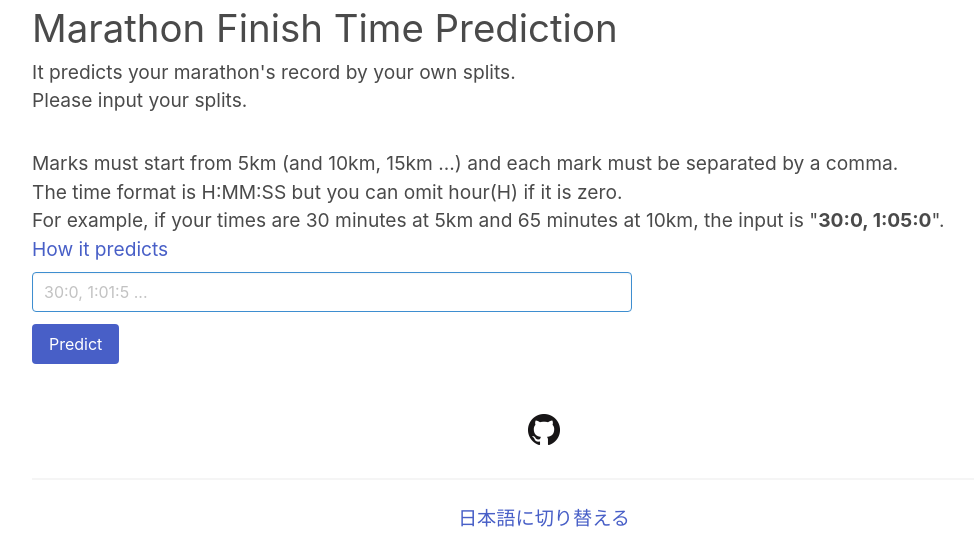
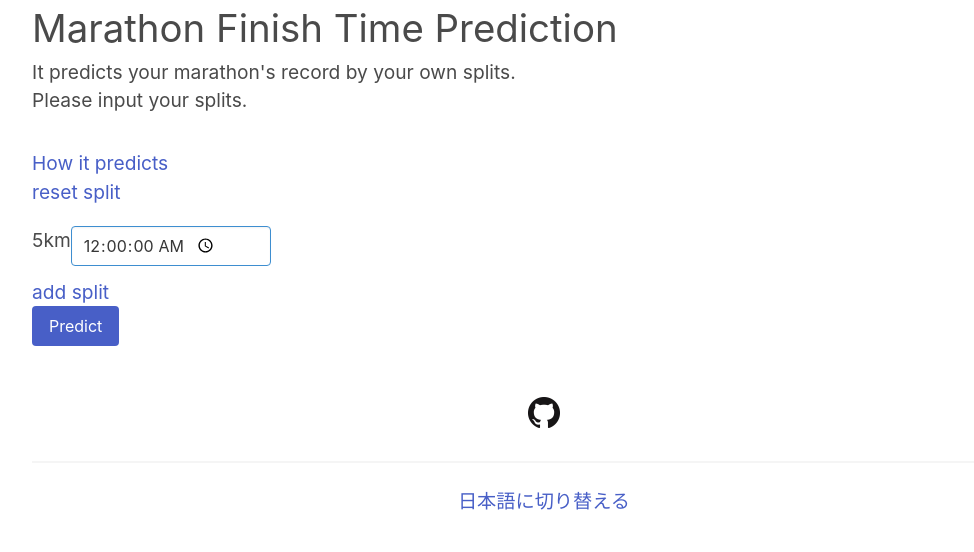
Before and after one commit to europeanplaice/marathon-finish-time-prediction-web-app, a Python web app: template templates/index.html in a window 1280 px wide. Shown: the top 552 px of the page, without its empty margins (96-1070 px from the left). Run offline with Jinja, Linux system fonts and the light colour scheme; the template is opened without the code that fills it, so the values that code supplies are empty.

Commit message:
Change form

```diff
--- a/static/css/style.css
+++ b/static/css/style.css
@@ -48,6 +48,15 @@
     font-size: 1.8em;
   }
 
+  .distances{
+    margin-top: 1em;
+    display: flex;
+  }
+
+  .splits{
+    max-width: 200px;
+  }
+
   h1 {
     font-size: 2em;
   }
--- a/templates/index.html
+++ b/templates/index.html
@@ -12,6 +12,124 @@
     gtag('js', new Date());
 
     gtag('config', 'G-LVCKJQ30LZ');
+  </script>
+  <script>
+    let gather_time = () => {
+      let query = "";
+      document.querySelectorAll(".splits").forEach((e) => {
+        query = query.concat(e.value, ",");
+        sessionStorage.setItem(e.getAttribute("id"), e.value);
+      })
+      let elem = document.querySelector("#record");
+      elem.value = query;
+      return query
+    }
+
+    let initial_set = () => {
+      let ar = ["5km", "10km", "15km", "20km", "half", "25km", "30km", "35km", "40km"];
+      for (let i in ar) {
+        if (sessionStorage.getItem(ar[i]) != null) {
+          if (document.getElementById(ar[i])){
+            document.getElementById(ar[i]).value = sessionStorage.getItem(ar[i])
+          } else {
+            create_element(sessionStorage.getItem(ar[i]), ar[i])
+            sessionStorage.setItem("distance", ar[i])
+          }
+        }
+      }
+
+      // for (var i = 0; i < sessionStorage.length; i++){
+      //   if (sessionStorage.key(i) != "distance") {
+      //     create_element(sessionStorage.getItem(sessionStorage.key(i)), sessionStorage.key(i))
+      //   }
+      //   sessionStorage.getItem(sessionStorage.key(i));
+      // }
+    }
+
+    let reset = () => {
+      sessionStorage.clear();
+      location.reload()
+    }
+
+    let create_element = (lasttime, newdistance) => {
+      let newDiv = document.createElement("div");
+      newDiv.setAttribute("class", "distances");
+      let newLabel = document.createElement("label");
+      let newInput = document.createElement("input");
+      newLabel.textContent = newdistance;
+      newLabel.setAttribute("for", newdistance);
+      // let lasttime = document.getElementById(lastdistance).value;
+      newInput.setAttribute("type", "time");
+      newInput.setAttribute("step", "1");
+      newInput.setAttribute("min", lasttime);
+      newInput.setAttribute("value", lasttime);
+      newInput.setAttribute("class", "input is-info splits");
+      newInput.setAttribute("id", newdistance);
+      newDiv.appendChild(newLabel);
+      newDiv.appendChild(newInput);
+      let parent = document.querySelector(".field")
+      parent.appendChild(newDiv)
+      document.querySelectorAll(".splits").forEach((e) => {
+        e.addEventListener("change", gather_time, false);
+      })
+    }
+
+    window.onload = () => {
+      sessionStorage.setItem('distance', '5km');
+      let elem = document.querySelector("#add_split");
+      elem.addEventListener("click", () => {
+        if (sessionStorage.getItem("distance") == "5km") {
+          create_element(document.getElementById("5km").value, "10km");
+          sessionStorage.setItem('distance', '10km');
+          return
+        };
+        if (sessionStorage.getItem("distance") == "10km") {
+          create_element(document.getElementById("10km").value, "15km");
+          sessionStorage.setItem('distance', '15km');
+          return
+        };
+        if (sessionStorage.getItem("distance") == "15km") {
+          create_element(document.getElementById("15km").value, "20km");
+          sessionStorage.setItem('distance', '20km');
+          return
+        };
+        if (sessionStorage.getItem("distance") == "20km") {
+          create_element(document.getElementById("20km").value, "half");
+          sessionStorage.setItem('distance', 'half');
+          return
+        };
+        if (sessionStorage.getItem("distance") == "half") {
+          create_element(document.getElementById("half").value, "25km");
+          sessionStorage.setItem('distance', '25km');
+          return
+        };
+        if (sessionStorage.getItem("distance") == "25km") {
+          create_element(document.getElementById("25km").value, "30km");
+          sessionStorage.setItem('distance', '30km');
+          return
+        };
+        if (sessionStorage.getItem("distance") == "30km") {
+          create_element(document.getElementById("30km").value, "35km");
+          sessionStorage.setItem('distance', '35km');
+          return
+        };
+        if (sessionStorage.getItem("distance") == "35km") {
+          create_element(document.getElementById("35km").value, "40km");
+          sessionStorage.setItem('distance', '40km');
+          return
+        };
+
+      })
+
+      initial_set()
+      document.querySelectorAll(".splits").forEach((e) => {
+        e.addEventListener("change", gather_time, false);
+      })
+      let reset_button = document.querySelector("#reset");
+      reset_button.addEventListener("click", () => {
+        reset()
+      })
+    }
   </script>
   <title>{% block title %}Marathon Finish Time Prediction{% endblock %}</title>
   <meta name="description" content="{% block description %}Marathon Finish Time Prediction predicts your marathon's record by splits using Machine Learning. It gives not only a prediction time but also a range of possible time.{% endblock %}">
@@ -32,12 +150,16 @@
       <div class="column">
         <form name="elapsed_time" method="get" action="/{% block lang2 %}en{% endblock %}/submit">
           <div class="field">
-            <p>{% block form1 %}Marks must start from 5km (and 10km, 15km ...) and each mark must be separated by a comma.{% endblock %}</p>
-            <p>{% block form2 %}The time format is H:MM:SS but you can omit hour(H) if it is zero.{% endblock %}</p>
-            <p>{% block form3 %}For example, if your times are 30 minutes at 5km and 65 minutes at 10km, the input is "<b>30:0, 1:05:0</b>".{% endblock %}</p>
-            {% block explanation %}<p><a href="{{ url_for('how_it_predicts') }}">How it predicts</a></p>{% endblock %}
-            <input class="input is-info" type="text" placeholder="30:0, 1:01:5 ..." name="record" required id="time_input" value="{{ input_value }}" pattern="^((\d{1,2}:\d{1,2}:\d{1,2}|\d{1,2}:\d{1,2}|\d{1,2})(\s*,\s*))*((\d{1,2}:\d{1,2}:\d{1,2}|\d{1,2}:\d{1,2}|\d{1,2})(\s*))$">
+            {% block explanation %}
+            <p><a href="{{ url_for('how_it_predicts') }}">How it predicts</a></p>{% endblock %}
+            <input name="record" value="" type="hidden" id="record">
+            <p><a id="reset">reset split</a></p>
+            <div class="distances">
+              <label for="5km" class="distance">5km</label>
+              <input type="time" step="1" value="00:00:00" class="input is-info splits" id="5km">
+            </div>
           </div>
+          <p><a id="add_split">add split</a></p>
           <div class="control">
             {% block submit %}<input class="button is-link" type="submit" value="Predict">{% endblock %}
           </div>
```
Also changed, not shown: main.py (+8 -7 lines).
